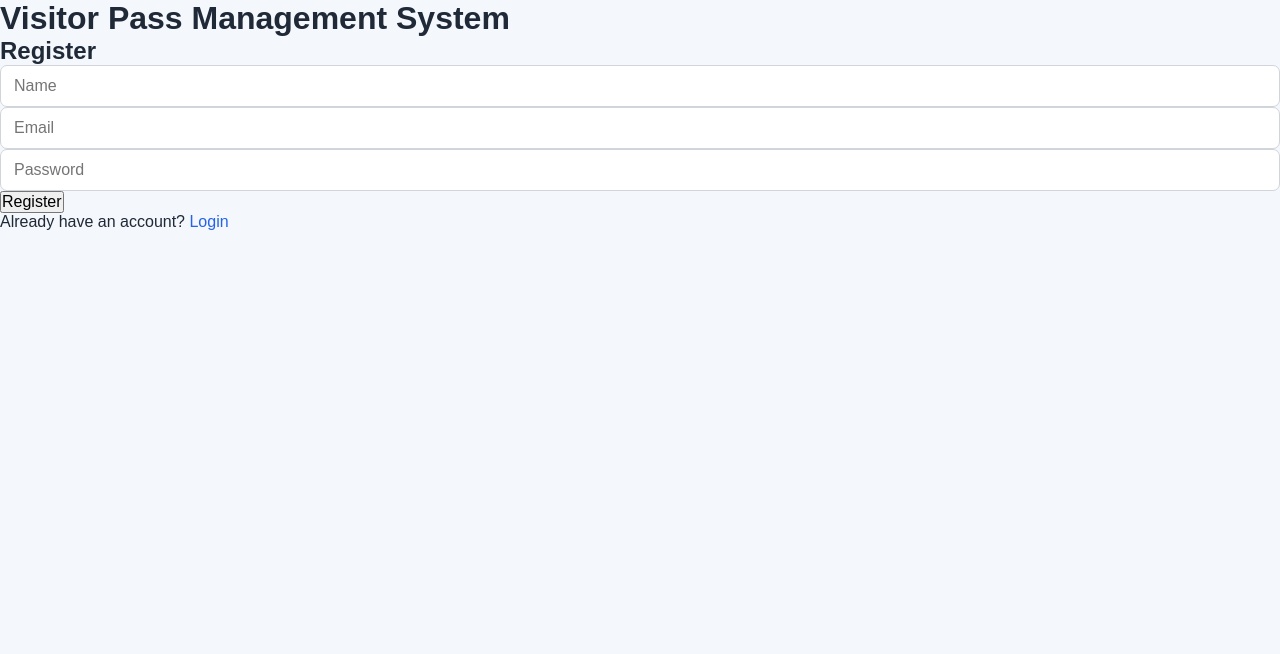
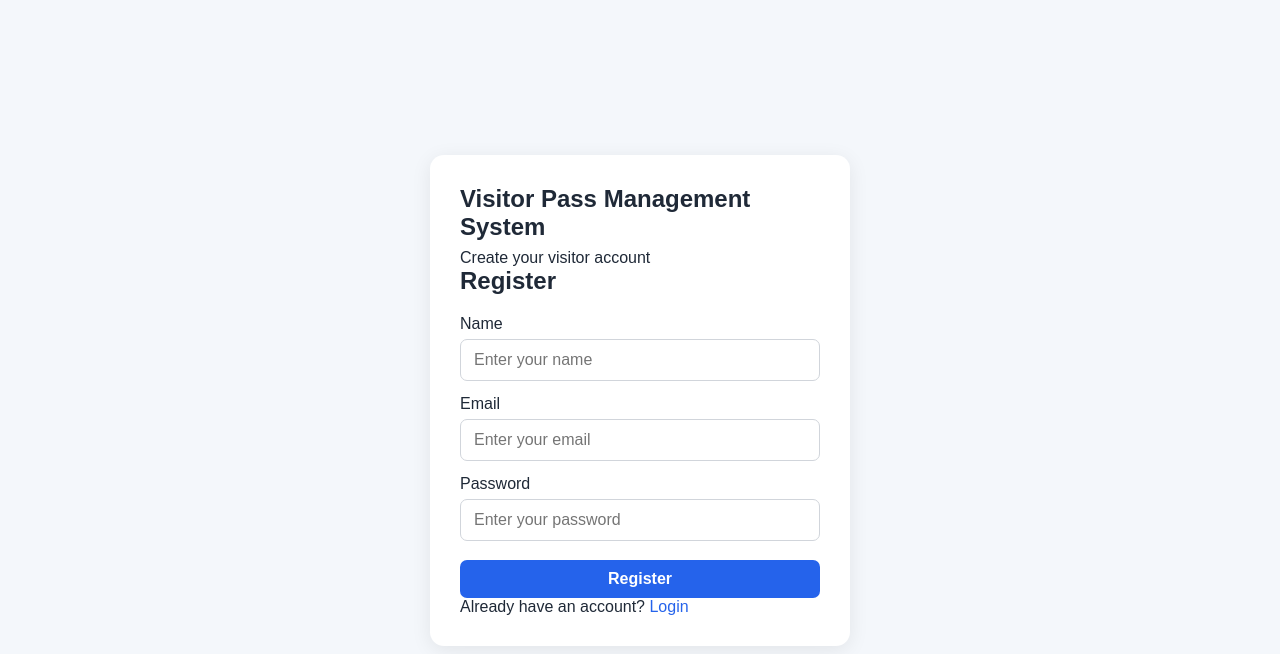
Before and after one commit to ShivaniVishwakarma07/Visitor-Pass-System, a React app in the folder frontend/: page /register in a window 1280 px wide. Shown: the top 654 px of the page. Built offline with nearby package versions, Linux system fonts and the light colour scheme; the HTML template or start-up script is replaced by a standard one.

Commit message:
Style register page

```diff
--- a/frontend/src/pages/Register.jsx
+++ b/frontend/src/pages/Register.jsx
@@ -24,45 +24,62 @@ const Register = () => {
   };
 
   return (
-    <div>
+    <div className="auth-container">
+      <div className="auth-card">
         <h1>Visitor Pass Management System</h1>
+        <p>Create your visitor account</p>
 
         <h2>Register</h2>
 
-      {error && <p>{error}</p>}
+        {error && <div className="error-message">{error}</div>}
 
         <form onSubmit={handleSubmit}>
+          <div className="form-group">
+            <label>Name</label>
+
             <input
               type="text"
-          placeholder="Name"
+              placeholder="Enter your name"
               value={name}
               onChange={(e) => setName(e.target.value)}
               required
             />
+          </div>
+
+          <div className="form-group">
+            <label>Email</label>
 
             <input
               type="email"
-          placeholder="Email"
+              placeholder="Enter your email"
               value={email}
               onChange={(e) => setEmail(e.target.value)}
               required
             />
+          </div>
+
+          <div className="form-group">
+            <label>Password</label>
 
             <input
               type="password"
-          placeholder="Password"
+              placeholder="Enter your password"
               value={password}
               onChange={(e) => setPassword(e.target.value)}
               required
             />
+          </div>
 
-        <button type="submit">Register</button>
+          <button type="submit" className="btn btn-primary">
+            Register
+          </button>
         </form>
 
         <p>
           Already have an account? <Link to="/">Login</Link>
         </p>
       </div>
+    </div>
   );
 };
 
```
Lines whose indentation alone changed are shown as unchanged.
